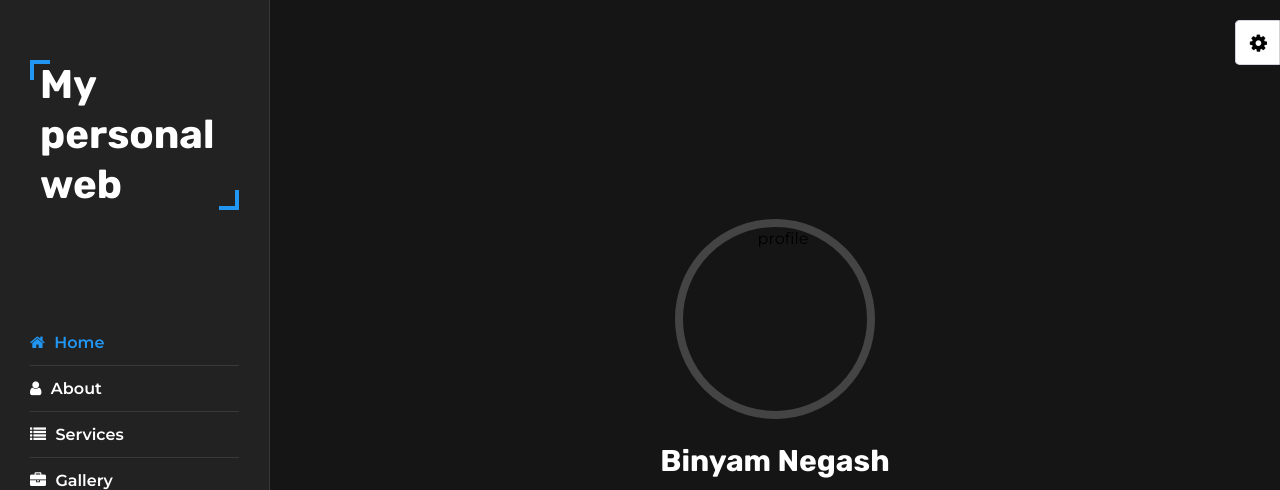
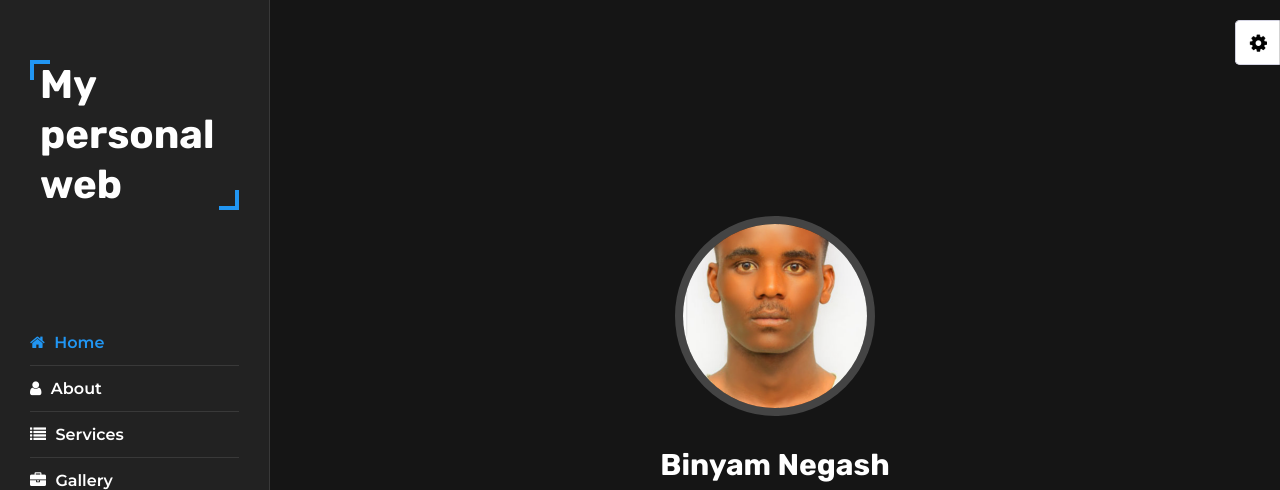
Before and after one commit to benjah14/personal-web, a plain HTML site: page index.html in a window 1280 px wide. Shown: the top 490 px of the page. Drawn offline with Linux system fonts and the light colour scheme.

Commit message:
Update index.html

```diff
--- a/index.html
+++ b/index.html
@@ -69,7 +69,7 @@
       <section class="home section active" id="home">
         <div class="container">
           <div class="intro">
-            <img src="images/closeup.png" alt="profile" class="shadow-dark">
+            <img src="closeup.png" alt="profile" class="shadow-dark">
             <h1>Binyam Negash</h1>
             <p>I am a Frontend Web Developer</p>
             <div class="social-links">
```
